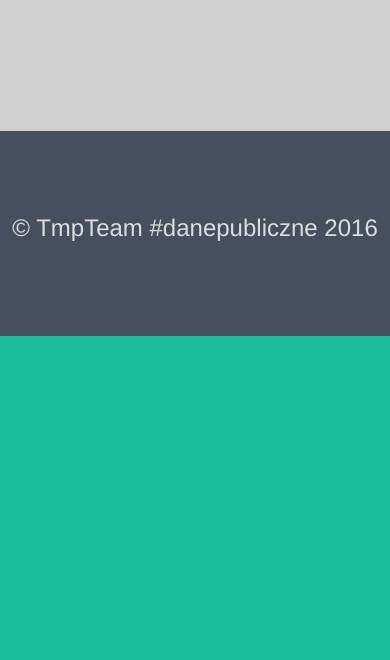
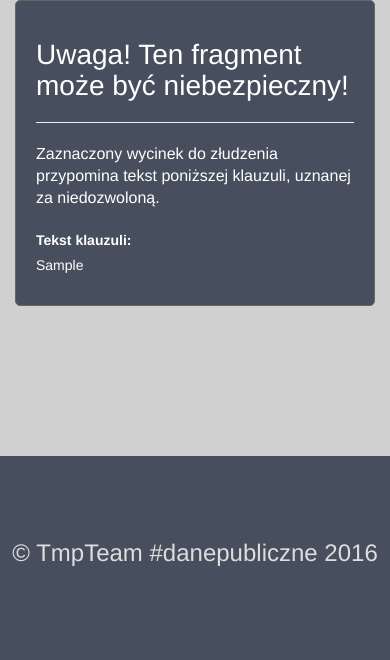
Before and after one commit to mchalecki/Kruczek-Finder, a Django app: template tmpapp/tmpapi/templates/result.html in a window 390 px wide. Shown: the part 779-1439 px from the top of the page. Before the commit the page ends 1115 px from the top, so only its background shows below. Run offline with Django 3.2, Linux system fonts and the light colour scheme; the template is opened without the code that fills it: most values are stand-ins (such as "Sample title", 1, 10 or a date in 2020); some libraries are stand-ins or nearby versions.

Commit message:
final front?

```diff
--- a/tmpapp/tmpapi/static/js/results.js
+++ b/tmpapp/tmpapi/static/js/results.js
@@ -1,50 +1,63 @@
 $(function() {
+    /* autoslide on enter */
+    setTimeout(function() {
+        $('html, body').animate({
+            scrollTop: $('main').offset().top
+        }, 500);
+    }, 1000);
+
+    /* mapster */
     var inArea;
+    var current;
     var map = $('.map-image');
     var single_opts = {
             stroke: true,
-                strokeColor: 'ff0000',
-                strokeWidth: 5
-            },
-            all_opts = {
+            strokeColor: '1abc9c',
+            strokeWidth: 4
+        };
+    var all_opts = {
             fillColor: 'd0d0d0',
             fillOpacity: 0.2,
             stroke: true,
-                strokeWidth: 5,
-                strokeColor: 'ff0000',
-                strokeOpacity: 0.4
-            },
-            initial_opts = {
+            strokeWidth: 4,
+            strokeColor: '1abc9c',
+            strokeOpacity: 0.75
+    };
+    var initial_opts = {
         mapKey: 'data-name',
         isSelectable: false,
-                onMouseover: function (data) {
-                    inArea = true;
+    };
+    var opts = $.extend({}, all_opts, initial_opts, single_opts);
+    map.mapster(opts);
+
+    /* using mapster */
+    $('.clause').on('mouseover', function() {
         var self = $(this);
         var clause_id = self.data('clause');
-                    var clause_div = $('.clause[data-clause='+clause_id+']');
-                    clause_div.show();
-                },
-                onMouseout: function (data) {
-                    inArea = false;
-                    var self = $(this);
-                    var clause_id = self.data('clause');
-                    var clause_div = $('.clause[data-clause='+clause_id+']');
-                    clause_div.hide();
+        current = clause_id.toString();
+        map.mapster('set_options', all_opts)
+                       .mapster('set', true, current)
+                       .mapster('set_options', single_opts);
+    });
+    $('.clause').on('mouseout', function() {
+        map.mapster('set', false, current);
+        console.log("out");
+    });
+
+    /* fixed on scroll */
+    var semi_fixed_item = $('.clauses-col');
+    var offset = semi_fixed_item.offset().top;
+    var left_col_height = $('.image-col').height();
+    $(window).scroll(function() {
+        //console.log($(window).scrollTop());
+        //console.log(semi_fixed_item.offset.top);
+        if($(window).scrollTop() > offset) {
+            var margin = $(window).scrollTop() - offset;
+            if (margin + semi_fixed_item.height() <= left_col_height) {
+                semi_fixed_item.css('margin-top',margin+'px');
             }
-            };
-
-    opts = $.extend({}, all_opts, initial_opts, single_opts);
-    map.mapster('unbind')
-            .mapster(opts)
-            .bind('mouseover', function () {
-                if (!inArea) {
-                    map.mapster('set_options', all_opts)
-                            .mapster('set', true, 'all')
-                            .mapster('set_options', single_opts);
-                }
-            }).bind('mouseout', function () {
-        if (!inArea) {
-            map.mapster('set', false, 'all');
+        } else {
+            semi_fixed_item.css('margin-top','0');
         }
     });
 });
--- a/tmpapp/tmpapi/static/styles/css/global.styles.css
+++ b/tmpapp/tmpapi/static/styles/css/global.styles.css
@@ -182,7 +182,15 @@ main {
     border-right: 1px solid #333; }
   /* line 12, ../sass/base/_results.scss */
   #results .clause {
-    display: none; }
+    padding: 20px;
+    border-radius: 5px;
+    border: 1px solid #666;
+    margin-bottom: 20px;
+    background-color: #474e5d; }
+    /* line 19, ../sass/base/_results.scss */
+    #results .clause:hover {
+      background-color: #1abc9c;
+      cursor: pointer; }
 
 /* line 1, ../sass/base/_thanks.scss */
 #thanks {
--- a/tmpapp/tmpapi/static/styles/sass/base/_results.scss
+++ b/tmpapp/tmpapi/static/styles/sass/base/_results.scss
@@ -10,6 +10,15 @@
 	}
 
 	.clause {
-		display: none;
+		padding: 20px;
+		border-radius: 5px;
+		border: 1px solid #666;
+		margin-bottom: 20px;
+		background-color: #474e5d;
+
+		&:hover {
+			background-color: #1abc9c;
+			cursor: pointer;
+		}
 	}
 }
--- a/tmpapp/tmpapi/templates/result.html
+++ b/tmpapp/tmpapi/templates/result.html
@@ -33,11 +33,11 @@
                                 <img src="/{{ image.path }}" class="map-image" usemap="#document-map{{ forloop.counter }}">
                                 <map name="document-map{{ forloop.counter }}" id="document-map{{ forloop.counter }}">
                                     {% for clause in image.foundclause_set.all %}
-                                        <area shape="rect" data-name="all" data-clause="{{ clause.clause.id }}" coords={{ clause.get_ocr_data }} href="#"/>
+                                        <area shape="rect" data-name="{{ clause.clause.id }}, all" data-clause="{{ clause.clause.id }}" coords={{ clause.get_ocr_data }} href="#"/>
                                     {% endfor %}
                                 </map>
                             </div>
-                            <div class="col-md-6">
+                            <div class="col-md-6 clauses-col">
                                 {% for clause in image.foundclause_set.all %}
                                     <div class="clause" data-clause="{{ clause.clause.id }}">
                                         {% with clause=clause.clause %}
```
Also changed, not shown: tmpapp/tmpapi/templates/thanks.html (+6 -4 lines), 1 other file. Lines whose indentation alone changed are shown as unchanged.
